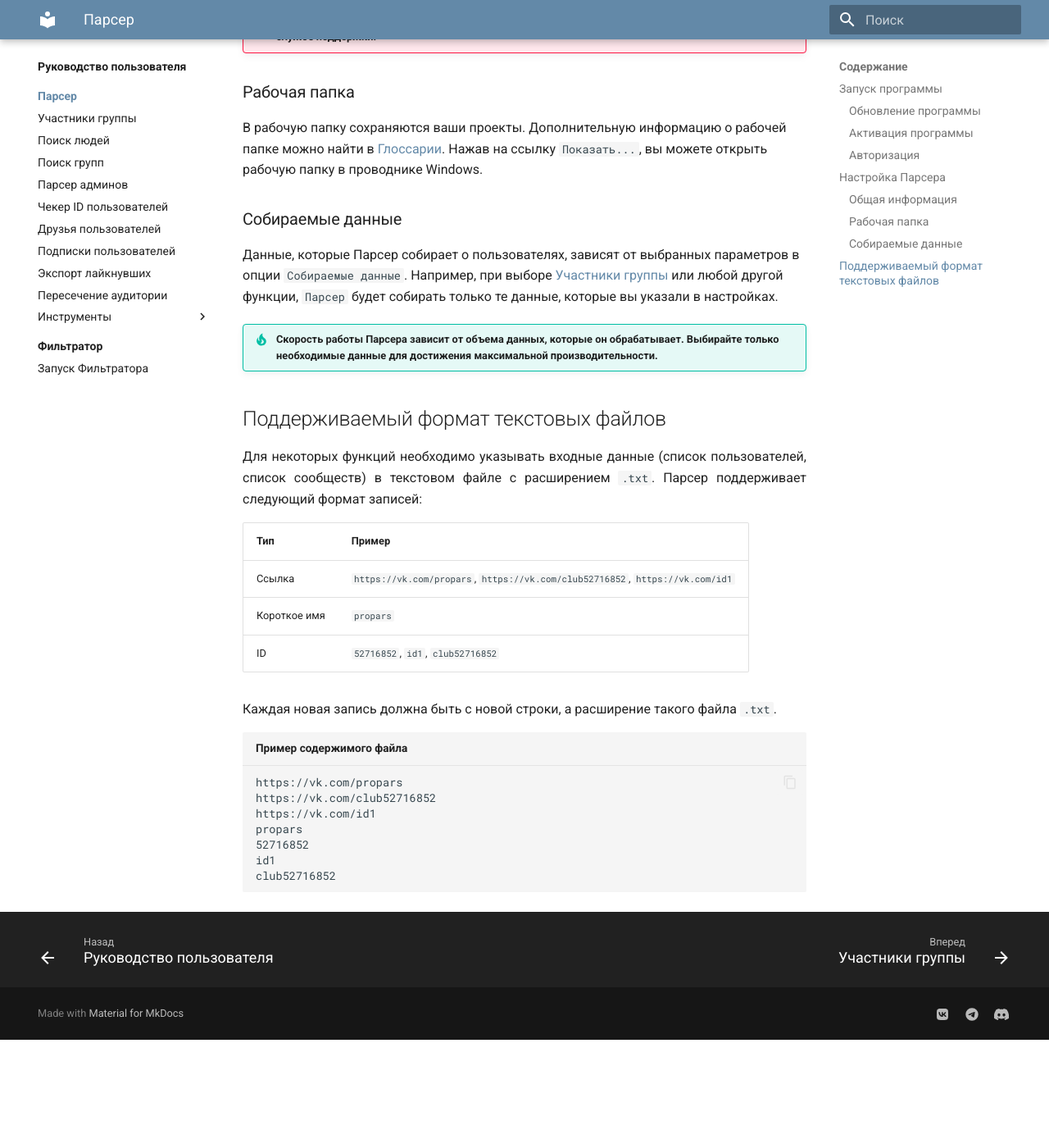
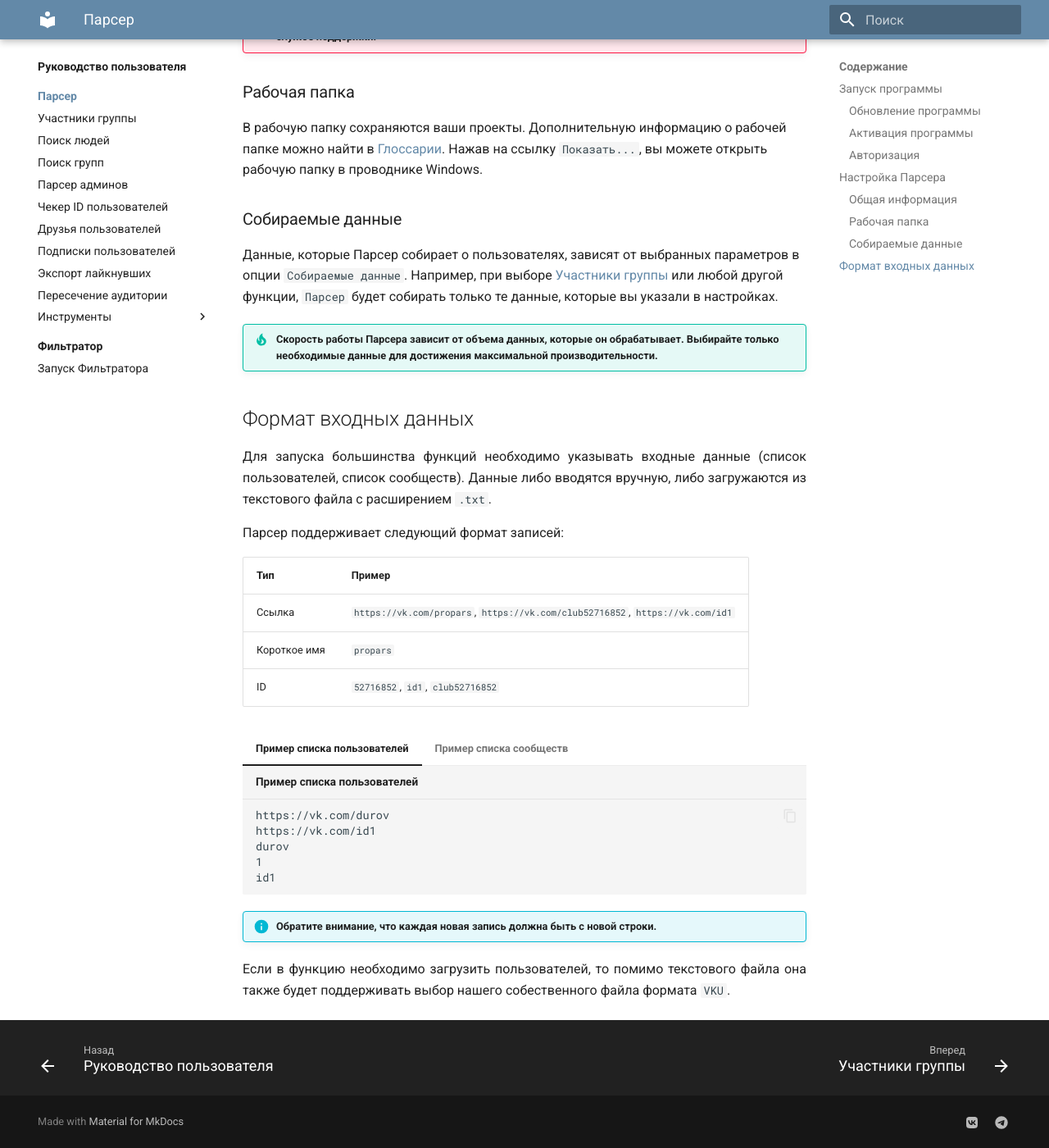
Before and after one commit to VK-Utility/docs, an MkDocs documentation site: the page built from docs/docs/parser/index.md, in a window 1280 px wide and 1400 px high, scrolled down 1855 px. Shown: the whole window at 82% size. Built offline with MkDocs 1.6.1 and Material for MkDocs 9.7.7, drawn with Linux system fonts in a browser that asks for light colours; before the commit the page ends 3123 px from its top, so only the background shows below that.

Commit message:
Minor changes

````diff
--- a/docs/docs/parser/index.md
+++ b/docs/docs/parser/index.md
@@ -78,28 +78,43 @@
 
 <div id="txt-format"/>
 
-## Поддерживаемый формат текстовых файлов
+## Формат входных данных
 
 <div style="text-align: justify">
   <p>
-    Для некоторых функций необходимо указывать входные данные (список пользователей, список сообществ) в текстовом файле с расширением <code>.txt</code>. Парсер поддерживает следующий формат записей:
+    Для запуска большинства функций необходимо указывать входные данные (список пользователей, список сообществ). Данные либо вводятся вручную, либо загружаются из текстового файла с расширением <code>.txt</code>.
+  </p>
+  <p>
+    Парсер поддерживает следующий формат записей:
   </p>
 </div>
 
 | Тип | Пример |
 |  --- | --- |
-| Ссылка| `https://vk.com/propars`, `https://vk.com/club52716852`, `https://vk.com/id1`|
+| Ссылка | `https://vk.com/propars`, `https://vk.com/club52716852`, `https://vk.com/id1`|
 | Короткое имя | `propars` |
 | ID | `52716852`, `id1`, `club52716852` |
 
-Каждая новая запись должна быть с новой строки, а расширение такого файла <code>.txt</code>.
+=== "Пример списка пользователей"
+    ```title="Пример списка пользователей"
+    https://vk.com/durov
+    https://vk.com/id1
+    durov
+    1
+    id1
+    ```
+=== "Пример списка сообществ"
+    ```title="Пример списка сообществ"
+    https://vk.com/propars
+    https://vk.com/club52716852
+    propars
+    52716852
+    club52716852
+    ```
+!!! info "Обратите внимание, что каждая новая запись должна быть с новой строки."
 
-```title="Пример содержимого файла"
-https://vk.com/propars
-https://vk.com/club52716852
-https://vk.com/id1
-propars
-52716852
-id1
-club52716852
-```
+<div style="text-align: justify">
+  <p>
+    Если в функцию необходимо загрузить пользователей, то помимо текстового файла она также будет поддерживать выбор нашего собественного файла формата <code>VKU</code>.
+  </p>
+</div>
--- a/mkdocs.yml
+++ b/mkdocs.yml
@@ -93,9 +93,9 @@
     #- icon: fontawesome/brands/telegram
       #link: https://t.me/propars_support
       #name: 'Поддержка в Telegram'
-    - icon: fontawesome/brands/discord
-      link: https://discord.gg/PBZ4ssYy
-      name: 'Discord'
+    # - icon: fontawesome/brands/discord
+    #   link: https://discord.gg/PBZ4ssYy
+    #   name: 'Discord'
 
 
 extra_css:
````
Also changed, not shown: docs/docs/index.md (+3 -3 lines).
